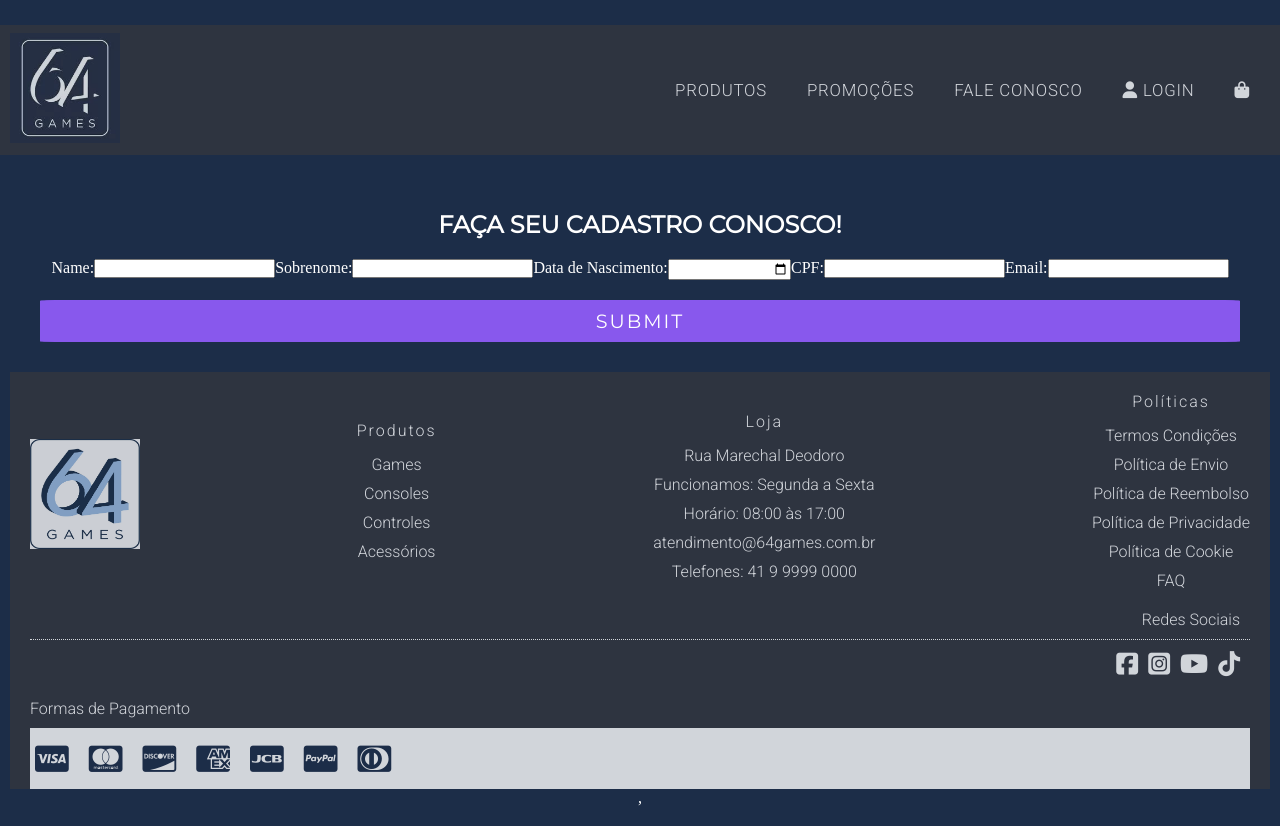
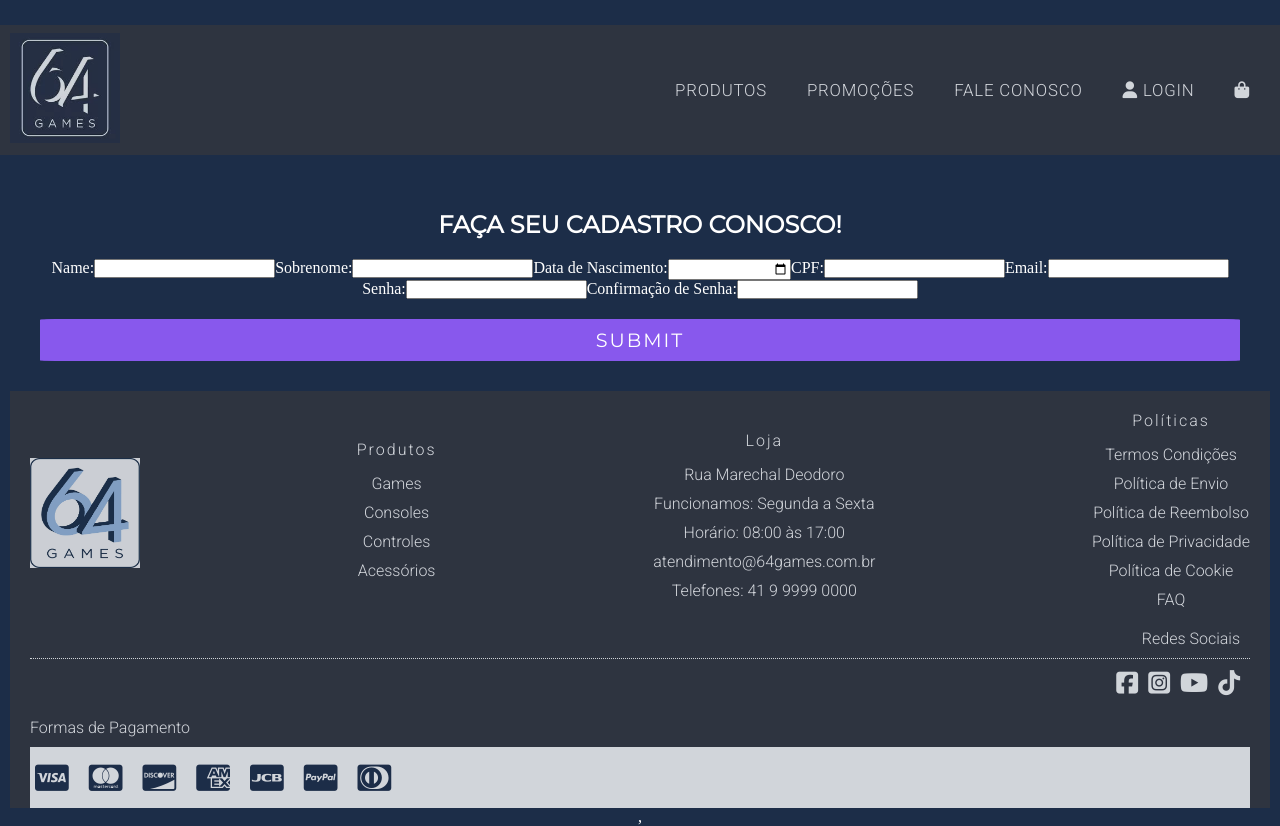
Before and after one commit to Projeto-Integrador-D-House/Loja-Virtual, a React (Vite) app: page /cadastroValidacao in a window 1280 px wide. Built offline with nearby package versions, Linux system fonts and the light colour scheme.

Commit message:
validacao form senha e cpf

```diff
--- a/front-end/src/pages/CadastroValidação.jsx
+++ b/front-end/src/pages/CadastroValidação.jsx
@@ -15,18 +15,50 @@ function CadastroValidação() {
             dataNascimento:"",
             cpf:"",
             email:"",
+            senha:"",
+            senhaC:"",
+
         },
 
         validationSchema: yup.object({
-            nome:yup.string().required("Campo obrigatório"),
-            sobrenome:yup.string().required("Campo obrigatório"),
-            dataNascimento:yup.date().required("Campo obrigatório"),
-            cpf:yup.string().required("Campo Obrigatório"),
-            email:yup.string().email("E-mail inválido").required("O campo é obrigatório"),
+            nome:yup
+            .string()
+            .required("Campo obrigatório"),
+
+            sobrenome:yup
+            .string()
+            .required("Campo obrigatório"),
+
+            dataNascimento:yup
+            .date()
+            .required("Campo obrigatório"),
+
+            cpf:yup
+            .string()
+            .required("Campo Obrigatório")
+            .matches(/^([0-9]{3}\.?[0-9]{3}\.?[0-9]{3}\-?[0-9]{2}|[0-9]{2}\.?[0-9]{3}\.?[0-9]{3}\/?[0-9]{4}\-?[0-9]{2})$/, "CPF inválido"),
+
+            email:yup
+            .string()
+            .email("E-mail inválido")
+            .required("O campo é obrigatório"),
+
+            senha:yup
+            .string()
+            .required("Digite uma senha")
+            .matches(
+              /^.*(?=.{8,})((?=.*[!@#$%^&*()\-_=+{};:,<.>]){1})(?=.*\d)((?=.*[a-z]){1})((?=.*[A-Z]){1}).*$/,
+              "A senha precisa ter 8 carácteres com pelo menos: 1 letra maiúscula, 1 número e 1 carácter especial"
+            ),
+
+            senhaC: yup
+            .string()
+            .required("Confirme a sua senha")
+            .oneOf([yup.ref('senha'), null], "As senhas precisam ser iguais")
 
         }),
 
-        onSubmit: valores => {
+        onSubmit: (values) => {
             navigate('/api/cadastro');
         }
 
@@ -104,6 +136,34 @@ function CadastroValidação() {
        ) : null}
 
 
+       <label htmlFor="senha">Senha:</label>
+       <input
+         id="senha"
+         name="senha"
+         type="password"
+         onChange={formik.handleChange}
+         onBlur={formik.handleBlur}
+         value={formik.values.senha}
+       />
+       {formik.touched.senha && formik.errors.senha ? (
+         <div>{formik.errors.senha}</div>
+       ) : null}
+
+
+<label htmlFor="senhaC">Confirmação de Senha:</label>
+       <input
+         id="senhaC"
+         name="senhaC"
+         type="password"
+         onChange={formik.handleChange}
+         onBlur={formik.handleBlur}
+         value={formik.values.senhaC}
+       />
+       {formik.touched.senhaC && formik.errors.senhaC ? (
+         <div>{formik.errors.senhaC}</div>
+       ) : null}
+
+
 
        <button type="submit">Submit</button>
      </form>
```
